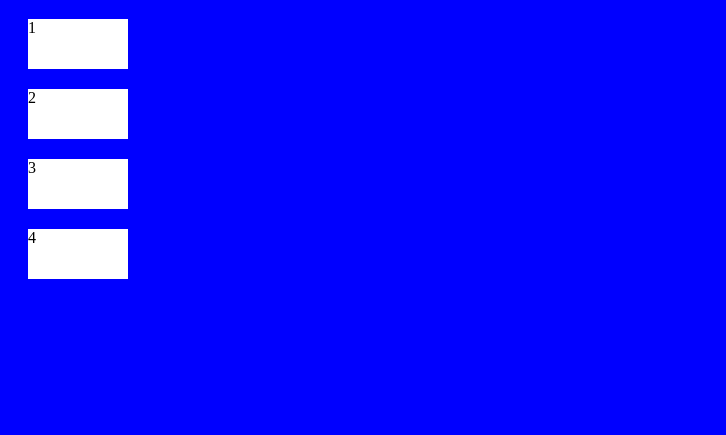
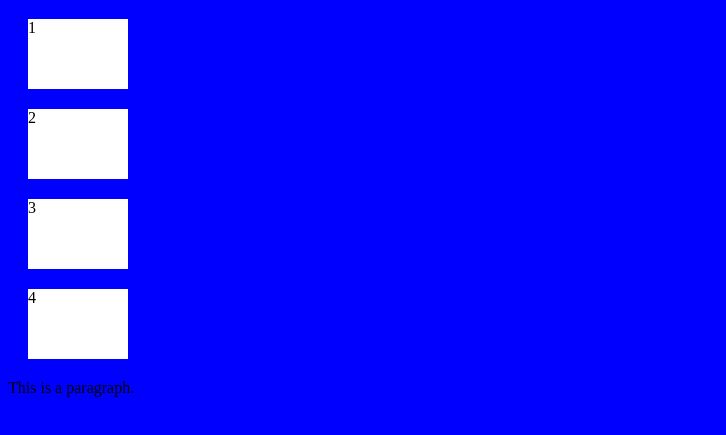
Before and after one commit to cristinabudea/TestWebsite, a plain HTML site: page index.html in a window 1280 px wide. Shown: the part 61-496 px from the top of the page, without its empty margins (0-726 px from the left). Drawn offline with Linux system fonts and the light colour scheme.

Commit message:
Styles #2 27.03.2023

```diff
--- a/index.html
+++ b/index.html
@@ -13,5 +13,6 @@
     <div>2</div>
     <div>3</div>
     <div>4</div>
+    <p>This is a paragraph.</p>
 </body>
 </html>
--- a/styles.css
+++ b/styles.css
@@ -14,5 +14,5 @@ div {
     background-color: white;
     margin: 20px 20px;
     width: 100px;
-    height: 50px;
+    height: 70px;
 }
```
